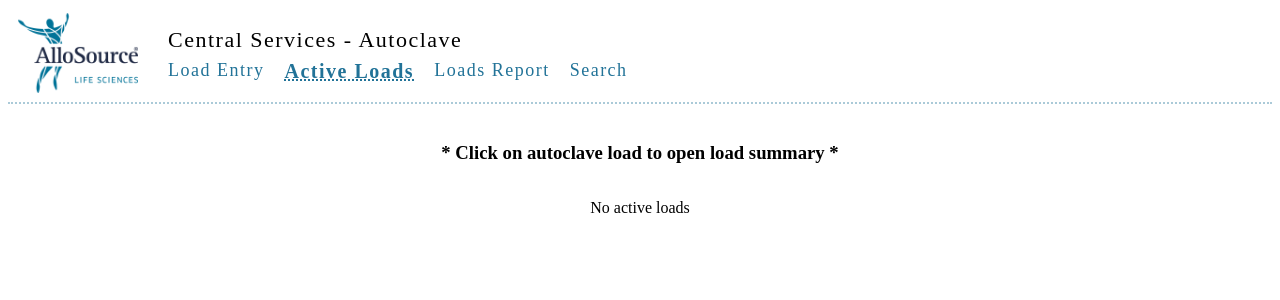
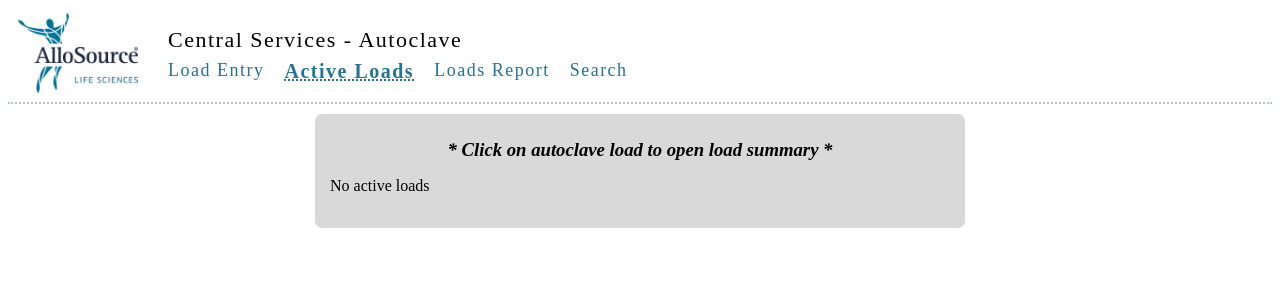
Before and after one commit to TimNguyen21/cs-autoclave, a React (Vite) app: page /cs/autoclave/active-loads in a window 1280 px wide. Shown: the top 300 px of the page. Built offline with nearby package versions, Linux system fonts and the light colour scheme.

Commit message:
[main] updated styling for the active autoclave list links in Active Loads Page

```diff
--- a/src/containers/active-loads/ActiveLoads.jsx
+++ b/src/containers/active-loads/ActiveLoads.jsx
@@ -29,19 +29,28 @@ function ActiveLoads() {
             <div key={load.loadId}
                  id={load.loadId}
                  onClick={(e) => setSelectedLoad(getSelectedLoadInfo(e.currentTarget.id))}
-                 className="active-loads__load-link"
-            >Date: {formatDateMMDDYYYYWithSlash(load.date)}, Autoclave #{load.autoclaveNumber}, Load #{load.loadNumber} {`(ID: ${load.loadId})`}
+                 className='active-loads__load-link-container'
+            >*<label className="active-loads__load-link">Date: {formatDateMMDDYYYYWithSlash(load.date)}, Autoclave #{load.autoclaveNumber}, Load #{load.loadNumber} {`(ID: ${load.loadId})`}</label>
             </div>
         ));
     }
 
     return (
         <main className='active-loads'>
-            <h3>* Click on autoclave load to open load summary *</h3>
-            {renderActiveLoads()}
-            {selectedLoad ? <LoadSummary loadData={selectedLoad} /> : ''}
-            {selectedLoad ? <LoadCompletionConfirmation loadId={selectedLoad.loadId} cancelLoadConfirmation={() => setSelectedLoad(null)} /> : ''}
-            {/* {JSON.stringify(autoclaveLoads)} */}
+            <div className='active-loads__form'>
+                <h3>* Click on autoclave load to open load summary *</h3>
+                <div className={`active-loads__list ${selectedLoad ? "active-loads__list-line-divider" : ""}`}>
+                    {renderActiveLoads()}
+                </div>
+                <div className='active-loads__confirmation'>
+                    <div className='active-loads__confirmation--summary'>
+                        {selectedLoad ? <LoadSummary loadData={selectedLoad} /> : ''}
+                    </div>
+                    <div className='active-loads__confirmation--form'>
+                        {selectedLoad ? <LoadCompletionConfirmation loadId={selectedLoad.loadId} cancelLoadConfirmation={() => setSelectedLoad(null)} /> : ''}
+                    </div>
+                </div>
+            </div>
         </main>
     )
 }
--- a/src/containers/active-loads/ActiveLoads.scss
+++ b/src/containers/active-loads/ActiveLoads.scss
@@ -2,22 +2,47 @@
     display: flex;
     flex-direction: column;
     align-items: center;
-    padding: 20px;
+    padding-top: 10px;
+
+    &__form {
+        width: 650px;
+        border-radius: 7px;
+        padding: 7px 0;
+        background-color: #D9D9D9;
+
+        h3 {
+            text-align: center;
+            margin-bottom: 10px;
+            font-style: italic;
+        }
+    }
+
+    &__list {
+        padding: 0 15px 10px 15px;
+
+        &-line-divider {
+            border-bottom: 1px dashed black;
+            margin: 10px 0;
+        }
+    }
 
     &__load-link {
-        display: block;
-        margin: 7px 0;
-        padding: 10px;
-        border: 1px solid #ccc;
-        border-radius: 5px;
         cursor: pointer;
-        background-color: #D9D9D9;
-        transition: background-color 0.3s;
         color: #3b3bbb;
         text-decoration: underline;
+        font-size: 17px;
+        margin-left: 7px;
+        font-style: italic;
+
+        &-container {
+            margin-bottom: 7px;
+        }
 
         &:hover {
             background-color: white;
+            border-radius: 7px;
+            padding: 3px 7px;
+            transition: background-color 0.3s;
         }
     }
 }
```
